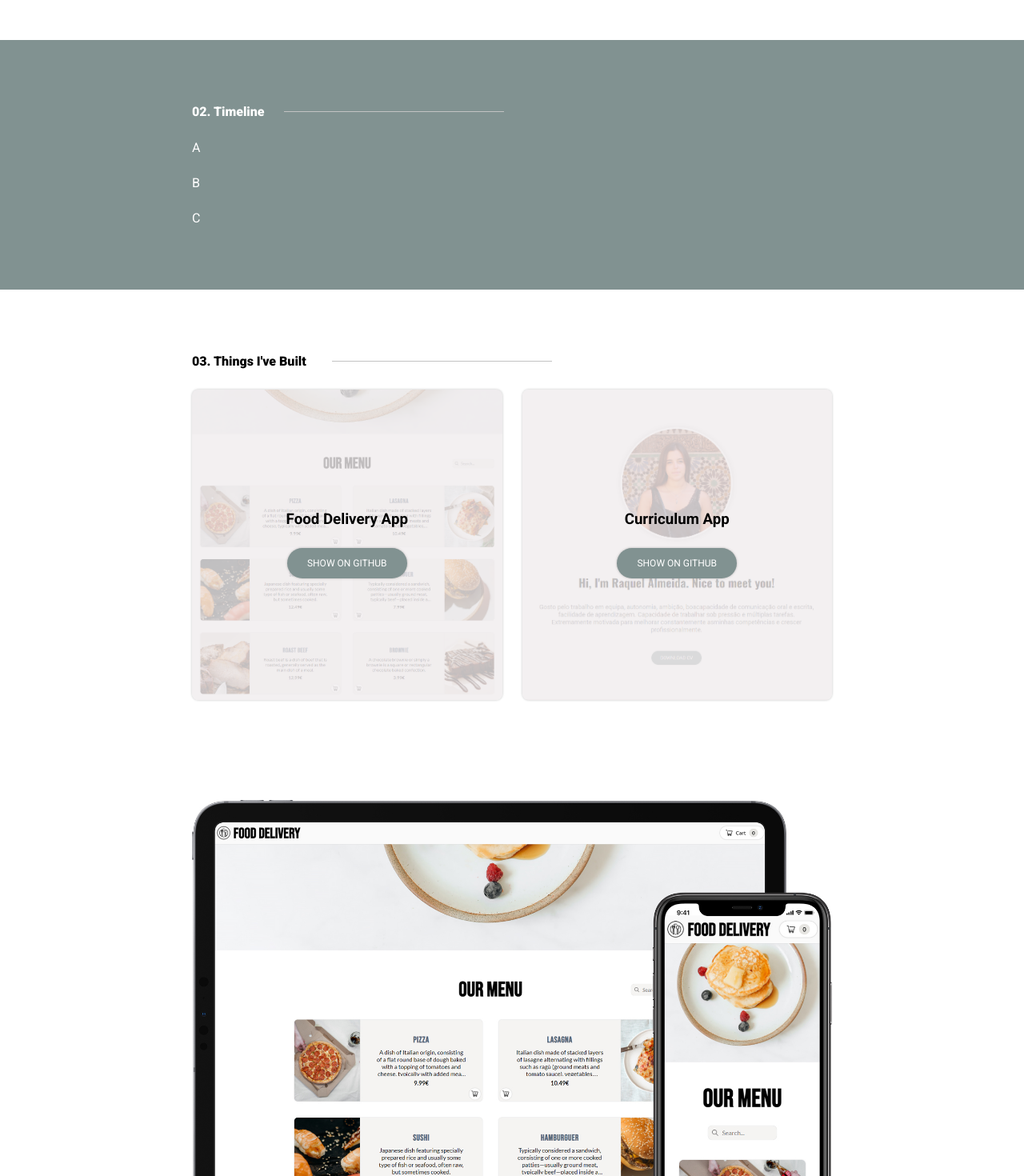
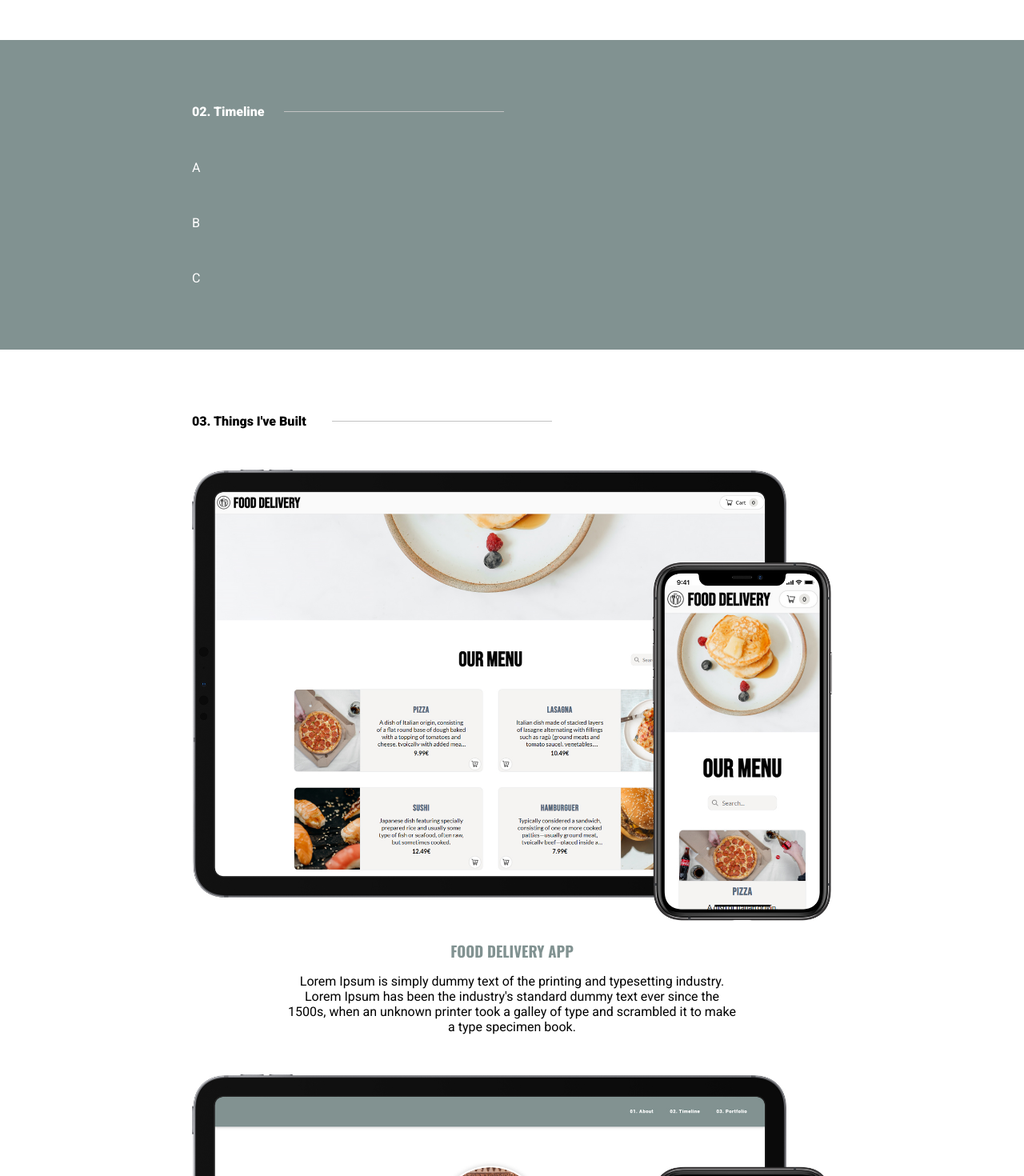
Before and after one commit to Raquel-Almeida/curriculum, a React (Create React App) app: page / in a window 1280 px wide. Shown: the part 820-2290 px from the top of the page at 80% size. Built offline with nearby package versions, Linux system fonts and the light colour scheme.

Commit message:
Portfolio Updated

```diff
--- a/src/components/Portfolio/Portfolio.jsx
+++ b/src/components/Portfolio/Portfolio.jsx
@@ -1,19 +1,43 @@
 import React from "react";
-import Card from "../UI/Card/Card";
-import Button from "../UI/Button/Button";
 
 import styles from "./Portfolio.module.scss";
-
 import FoodDeliveryDevices from "../../assets/FoodDeliveryDevices.jpg";
 import CurriculumDevices from "../../assets/CurriculumDevices.jpg";
 
 export default function Portfolio() {
   return (
-    <section className={styles.portfolio} id="portfolio">
-      <div className={styles.projects_container}>
+    <section className={styles.portfolio_container} id="portfolio">
+      <div className={styles.portfolio}>
         <h2>03. Things I've Built</h2>
         <div className={styles.projects}>
-          <Card>
+          <div className={styles.project}>
+            <img src={FoodDeliveryDevices} alt="" />
+            <h3>Food Delivery App</h3>
+            <p className={styles.description}>
+              Lorem Ipsum is simply dummy text of the printing and typesetting
+              industry. Lorem Ipsum has been the industry's standard dummy text
+              ever since the 1500s, when an unknown printer took a galley of
+              type and scrambled it to make a type specimen book.{" "}
+            </p>
+          </div>
+          <div className={styles.project}>
+            <img src={CurriculumDevices} alt="" />
+            <h3>Curriculum App</h3>
+            <p className={styles.description}>
+              Lorem Ipsum is simply dummy text of the printing and typesetting
+              industry. Lorem Ipsum has been the industry's standard dummy text
+              ever since the 1500s, when an unknown printer took a galley of
+              type and scrambled it to make a type specimen book.{" "}
+            </p>
+          </div>
+        </div>
+      </div>
+    </section>
+  );
+}
+
+{
+  /* <Card>
             <div className={styles.overlay}></div>
             <h3>Food Delivery App</h3>
             <Button
@@ -21,20 +45,5 @@ export default function Portfolio() {
               alt="Food Delivery On Github"
               name="Show On Github"
             ></Button>
-          </Card>
-          <Card>
-            <div className={styles.overlay}></div>
-            <h3>Curriculum App</h3>
-            <Button
-              url="https://github.com/Raquel-Almeida/curriculum"
-              alt="Curriculum On Github"
-              name="Show On Github"
-            ></Button>
-          </Card>
-        </div>
-        <img src={FoodDeliveryDevices} alt="" />
-        <img src={CurriculumDevices} alt="" />
-      </div>
-    </section>
-  );
+          </Card> */
 }
--- a/src/components/Portfolio/Portfolio.module.scss
+++ b/src/components/Portfolio/Portfolio.module.scss
@@ -1,16 +1,17 @@
 @import "../../sass/main.module.scss";
 
-.portfolio {
+.portfolio_container {
   width: 100%;
   background-color: white;
   padding: 10vh 50px;
 
-  .projects_container {
+  .portfolio {
     @include flexCenter(column);
     align-items: flex-start;
+    width: 95%;
     max-width: 800px;
-    min-width: 225px;
-    gap: 25px;
+    min-width: 2px;
+    gap: 50px;
     margin: 0 auto;
 
     h2 {
@@ -31,65 +32,37 @@
 
     .projects {
       width: 100%;
-      display: grid;
-      grid-template-columns: 1fr 1fr;
-      gap: 25px;
 
-      > * {
-        @include flexCenter(column);
-        position: relative;
-        bottom: 0;
-        aspect-ratio: 1 / 1;
-        gap: 25px;
-        transition: all 0.2s ease-in-out;
+      .project {
+        width: 100%;
+        padding-bottom: 50px;
 
-        &:hover {
-          bottom: 5px;
-        }
-
-        .overlay {
-          position: absolute;
-          top: 0;
-          right: 0;
-          bottom: 0;
-          left: 0;
-          background: $backgroundColor;
-          border-radius: inherit;
-          opacity: 0.8;
+        img {
+          width: 100%;
         }
 
         h3 {
-          text-shadow: 0 0 5px rgb(255, 255, 255, 0.2);
+          text-align: center;
+          padding: 20px 0 15px 0;
+          color: $primaryColor;
+          font-family: $titleFont;
+          text-transform: uppercase;
         }
 
-        > *:not(:first-child) {
-          z-index: 1;
-        }
-
-        &:first-child {
-          background-image: url("../../assets/FoodDeliveryThumbnail.jpg");
-          background-repeat: no-repeat;
-          background-size: contain;
-        }
-
-        &:nth-child(2) {
-          background-image: url("../../assets/CurriculumThumbnail.jpg");
-          background-repeat: no-repeat;
-          background-size: contain;
+        .description {
+          width: 70%;
+          margin: 0 auto;
+          text-align: center;
         }
       }
     }
   }
-  img {
-    width: 100%;
-    padding: 100px 0 0 0;
-    margin: 0 auto;
-  }
 }
 
 @media screen and (max-width: 700px) {
-  .portfolio .projects_container {
-    width: 60%;
+  .portfolio_container .portfolio {
+    width: 95%;
+    min-width: 250px;
 
     h2::after {
       display: none;
@@ -98,6 +71,10 @@
     .projects {
       width: 100%;
       grid-template-columns: 1fr;
+
+      .project .description {
+        width: 100%;
+      }
     }
   }
 }
--- a/src/components/Timeline/Timeline.jsx
+++ b/src/components/Timeline/Timeline.jsx
@@ -4,8 +4,8 @@ import styles from "./Timeline.module.scss";
 
 export default function Timeline() {
   return (
-    <div className={styles.timeline} id="timeline">
-      <div className={styles.jobs}>
+    <div className={styles.timeline_container} id="timeline">
+      <div className={styles.timeline}>
         <h2>02. Timeline</h2>
         <div>A</div>
         <div>B</div>
--- a/src/components/Timeline/Timeline.module.scss
+++ b/src/components/Timeline/Timeline.module.scss
@@ -1,19 +1,19 @@
 @import "../../sass/main.module.scss";
 
-.timeline {
+.timeline_container {
   width: 100%;
   background-color: $primaryColor;
   color: white;
   padding: 10vh 50px;
   text-align: center;
 
-  .jobs {
+  .timeline {
     @include flexCenter(column);
     align-items: flex-start;
     max-width: 800px;
     min-width: 225px;
     text-align: left;
-    gap: 25px;
+    gap: 50px;
     margin: 0 auto;
 
     h2 {
@@ -35,7 +35,7 @@
 }
 
 @media screen and (max-width: 700px) {
-  .timeline .jobs {
+  .timeline_container .timeline {
     width: 60%;
 
     h2::after {
```
